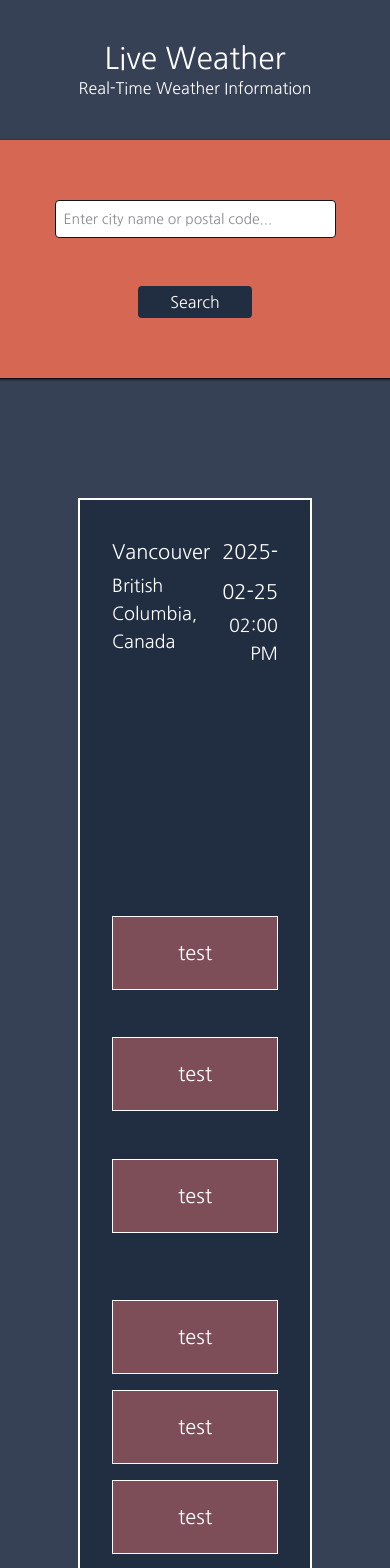
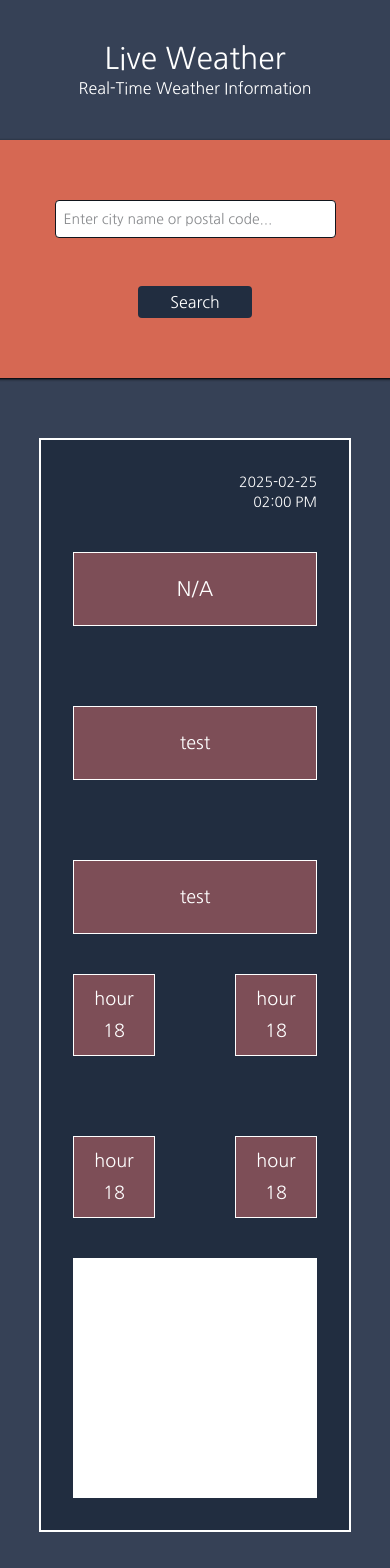
Before and after one commit to snoberyman/weather-app, a React (Vite) app: page / in a window 390 px wide. Shown: the top 1568 px of the page. Built offline with nearby package versions, Linux system fonts and the light colour scheme; no server answers.

Commit message:
Initial link API to output

```diff
--- a/src/app/weatherSlice.ts
+++ b/src/app/weatherSlice.ts
@@ -12,6 +12,7 @@ const initialState: WeatherData = {
   location: {
     name: '',
     country: '',
+    region: '',
   },
   forecast: {
     forecastday: [{ date: '', day: { avgtemp_c: 0 } }, { date: '', day: { avgtemp_c: 0 } }, { date: '', day: { avgtemp_c: 0 } }],
--- /dev/null
+++ b/src/components/weatherBox/tempBox.tsx
@@ -0,0 +1,11 @@
+const TempBox = ({ tempValue }: { tempValue: number | null }) => {
+  return (
+    <>
+      <div className="bg-primary-rose border-1 border-white text-xl/18  max-sm:text-md text-center flex flex-col justify-center items-center">
+        {tempValue ? tempValue + "°C" : "N/A"}
+      </div>
+    </>
+  );
+};
+
+export default TempBox;
--- a/src/components/weatherBox/weatherBoxLarge.tsx
+++ b/src/components/weatherBox/weatherBoxLarge.tsx
@@ -1,7 +1,7 @@
 const WeatherBoxLarge = () => {
   return (
     <>
-      <div className="bg-primary-rose border-1 border-white  text-xl/18 text-center">
+      <div className="bg-primary-rose border-1 border-white  text-lg/18 max-sm:text-md text-center">
         test
       </div>
     </>
--- a/src/components/weatherBox/weatherBoxSmall.tsx
+++ b/src/components/weatherBox/weatherBoxSmall.tsx
@@ -1,8 +1,9 @@
 const weatherBoxSmall = () => {
   return (
     <>
-      <div className="bg-primary-rose border-1 border-white  text-xl/18 text-center">
-        test
+      <div className="bg-primary-rose border-1 border-white text-lg/8  p-2 max-sm:text-md text-center flex flex-col justify-center items-center">
+        <div className="">hour</div>
+        <div className="">18</div>
       </div>
     </>
   );
--- a/src/features/mainInput/mainInput.tsx
+++ b/src/features/mainInput/mainInput.tsx
@@ -85,7 +85,11 @@ function MainInput({ fontLoaded }: MainInputProps) {
           );
           // Dispatch the location data to redux store
           dispatch(
-            setLocation({ name: location.name, country: location.country })
+            setLocation({
+              name: location.name,
+              country: location.country,
+              region: location.region,
+            })
           );
           // Dispatch the forecast data (next 3 days) to redux store
           dispatch(setForecast({ forecastday: forecast.forecastday }));
@@ -121,7 +125,11 @@ function MainInput({ fontLoaded }: MainInputProps) {
         isButtonClicked={isButtonClicked}
       />
       <WeatherButton isValid={isValid} callAPI={callAPI} />
-      <span className="text-red-900 mt-4 text-xs max-sm:max-w-[160px] w-50 text-center md:ml-4 absolute max-sm:bottom-4 sm:bottom-10 sm:w-full">
+      <span
+        className={`text-red-900 mt-4 text-xs max-sm:max-w-[160px] w-50 text-center md:ml-4 absolute sm:w-full max-sm:bottom-4 ${
+          isCalled ? " sm:bottom-2 sm:left-0" : " sm:bottom-10"
+        }`}
+      >
         {isError ? "Something went wrong. \n Please enter a valid input." : ""}
       </span>
     </div>
--- a/src/features/mainOutput/mainOutput.tsx
+++ b/src/features/mainOutput/mainOutput.tsx
@@ -1,27 +1,31 @@
-// import { useSelector } from "react-redux";
-// import { RootState } from "../../app/store"; // Adjust path based on your project structure
+import { useSelector } from "react-redux";
+import { RootState } from "../../app/store";
 import WeatherBoxSmall from "../../components/weatherBox/weatherBoxSmall";
 import WeatherBoxLarge from "../../components/weatherBox/weatherBoxLarge";
+import TempBox from "../../components/weatherBox/tempBox";
 
 const MainOutput = () => {
-  // const weather = useSelector((state: RootState) => state.weather);
+  const weather = useSelector((state: RootState) => state.weather);
   return (
-    <div className="mt-30 mb-50 bg-primary-blue w-[60vw] h-auto border-2 border-white grid grid-cols-1 md:grid-cols-[3fr_1fr] grid-rows-3 gap-10 p-8 justify-between ">
+    <div className="max-sm:mt-15 max-sm:mb-25 mt-30 mb-50 bg-primary-blue w-[60vw] max-sm:w-[80vw] h-auto border-2 border-white grid grid-cols-1 xl:grid-cols-[3fr_1fr] grid-rows-[auto_auto_auto] gap-10 p-8 justify-between ">
       {/* Location and date info */}
       <div className="grid grid-cols-2 grid-rows-1 gap-4 col-start-1 row-start-1 ">
         <div className="flex flex-col text-left ">
-          <h2 className="text-xl/10">Vancouver</h2>
-          <h4 className="text-lg">British Columbia, Canada</h4>
+          <h2 className="text-xl/10 max-sm:text-sm">{weather.location.name}</h2>
+          <h4 className="text-lg max-sm:text-sm">
+            {weather.location.region}
+            {weather.location.region ? "," : ""} {weather.location.country}
+          </h4>
         </div>
         <div className="flex flex-col text-right">
-          <h2 className="text-xl/10">2025-02-25</h2>
-          <h4 className="text-lg">02:00 PM</h4>
+          <h2 className="text-xl/10 max-sm:text-sm">2025-02-25</h2>
+          <h4 className="text-lg max-sm:text-sm">02:00 PM</h4>
         </div>
       </div>
       {/* Main weather info */}
-      <div className=" items-start grid grid-cols-1 md:grid-cols-[1fr_2fr_2fr] gap-5 col-start-1 row-start-2 ">
+      <div className=" items-start grid xl:grid-cols-[1fr_2fr_2fr] gap-20 col-start-1 row-start-2 ">
         <div className="flex flex-col ">
-          <WeatherBoxSmall />
+          <TempBox tempValue={weather.current.temp_c} />
         </div>
         <div className="flex flex-col ">
           <WeatherBoxLarge />
@@ -31,7 +35,7 @@ const MainOutput = () => {
         </div>
       </div>
       {/* Hourly temperature Info */}
-      <div className="grid grid-cols-1 lg:grid-cols-4 gap-4 col-start-1 row-start-3 justify-between">
+      <div className="grid grid-cols-2 xl:grid-cols-4  gap-20 col-start-1 row-start-3 ">
         <div className="flex flex-col">
           <WeatherBoxSmall />
         </div>
@@ -46,7 +50,7 @@ const MainOutput = () => {
         </div>
       </div>
       {/* Map */}
-      <div className="bg-white h-60 md:h-full w-full col-start-1 lg:col-start-2 row-span-3"></div>
+      <div className="bg-white h-60 xl:h-full w-full col-start-1 xl:col-start-2 row-span-3"></div>
     </div>
   );
 };
--- a/src/types/weatherTypes.ts
+++ b/src/types/weatherTypes.ts
@@ -9,6 +9,7 @@ export interface Current {
 export interface Location {
   name: string; // The name of the location
   country: string;  // The country of the location
+  region: string; // The region of the location
 }
 
 interface ForecastDay {
```
